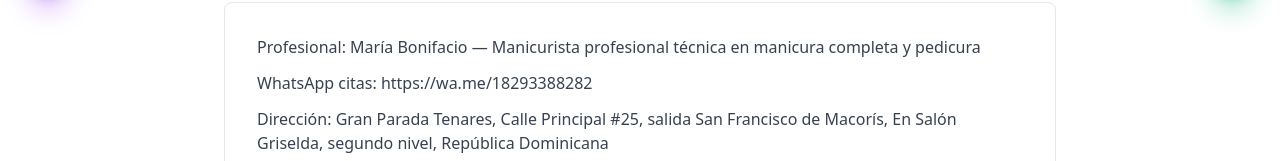
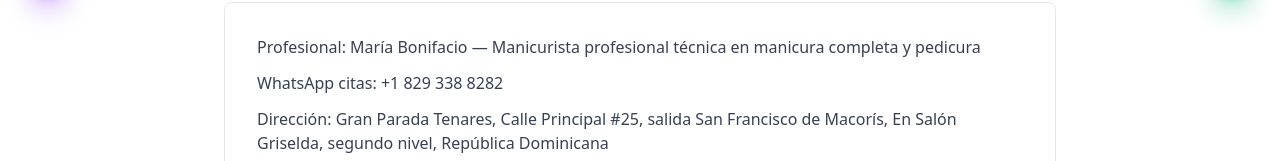
Before and after one commit to Juniorbp20/mariaNails2.0, a React (Vite) app: page /sobre-mi in a window 1280 px wide. Shown: the part 783-944 px from the top of the page. Built offline with nearby package versions, Linux system fonts and the light colour scheme; no server answers; the database is empty.

Commit message:
mostrar numero de whatsapp en vez del enlace

```diff
--- a/src/components/Footer.tsx
+++ b/src/components/Footer.tsx
@@ -15,6 +15,19 @@ const DEFAULT_PHONE = BUSINESS_INFO.phoneDisplay;
 /** Solo dígitos para comparar teléfonos sin formato. */
 function onlyDigits(value: string | null | undefined): string {
   return (value || '').replace(/\D/g, '');
+}
+
+/** Es un enlace (https://...) y no un número para mostrar. */
+function isUrl(value: string | null | undefined): boolean {
+  return /^https?:\/\//i.test((value || '').trim());
+}
+
+/** Primer valor que sea número visible (ignora enlaces wa.me). */
+function firstPhone(...values: Array<string | null | undefined>): string | null {
+  for (const v of values) {
+    if (v && !isUrl(v)) return v;
+  }
+  return null;
 }
 
 /** Convierte un teléfono o URL en link wa.me para el botón de WhatsApp. */
@@ -46,11 +59,13 @@ export default function Footer() {
     'Manicura, gel, pedicura spa y acrílico con atención profesional de María Bonifacio. Solo con cita previa.';
   const addressLine1 = profile.address_line_1 || BUSINESS_INFO.addressLine1;
   const addressLine2 = profile.address_line_2 || BUSINESS_INFO.addressLine2;
-  const phone = profile.contact_phone || profile.contact_whatsapp || DEFAULT_PHONE;
-  const whatsapp = profile.contact_whatsapp || profile.contact_phone || BUSINESS_INFO.phoneDisplay;
+  const phone = firstPhone(profile.contact_phone, profile.contact_whatsapp) || DEFAULT_PHONE;
+  const whatsapp = firstPhone(profile.contact_whatsapp, profile.contact_phone) || BUSINESS_INFO.phoneDisplay;
+  const phoneIsNumber = !!firstPhone(profile.contact_phone);
+  const whatsappIsNumber = !!firstPhone(profile.contact_whatsapp);
   const showBothPhones =
-    !!profile.contact_phone &&
-    !!profile.contact_whatsapp &&
+    phoneIsNumber &&
+    whatsappIsNumber &&
     onlyDigits(profile.contact_phone).slice(-10) !== onlyDigits(profile.contact_whatsapp).slice(-10);
   const mapsUrl = profile.maps_url;
   const instagramUrl = profile.instagram_url;
--- a/src/pages/About.tsx
+++ b/src/pages/About.tsx
@@ -21,6 +21,19 @@ function samePhone(a: string | null | undefined, b: string | null | undefined):
   return da.slice(-10) === db.slice(-10);
 }
 
+/** Es un enlace (https://...) y no un número para mostrar. */
+function isUrl(value: string | null | undefined): boolean {
+  return /^https?:\/\//i.test((value || '').trim());
+}
+
+/** Primer valor que sea número visible (ignora enlaces wa.me). */
+function firstPhone(...values: Array<string | null | undefined>): string | null {
+  for (const v of values) {
+    if (v && !isUrl(v)) return v;
+  }
+  return null;
+}
+
 /** Perfil de María + valores + tarjeta de contacto del salón. */
 export default function About() {
   const { profile } = useBusinessProfile();
@@ -36,8 +49,8 @@ export default function About() {
     .map((line) => line.trim())
     .filter(Boolean);
 
-  const whatsapp = profile.contact_whatsapp || profile.contact_phone || BUSINESS_INFO.phoneDisplay;
-  const phone = profile.contact_phone;
+  const whatsapp = firstPhone(profile.contact_whatsapp, profile.contact_phone) || BUSINESS_INFO.phoneDisplay;
+  const phone = firstPhone(profile.contact_phone);
   const showPhoneSeparately = phone && !samePhone(phone, whatsapp);
   const addressLine1 = profile.address_line_1 || BUSINESS_INFO.addressLine1;
   const addressLine2 = profile.address_line_2 || BUSINESS_INFO.addressLine2;
```
